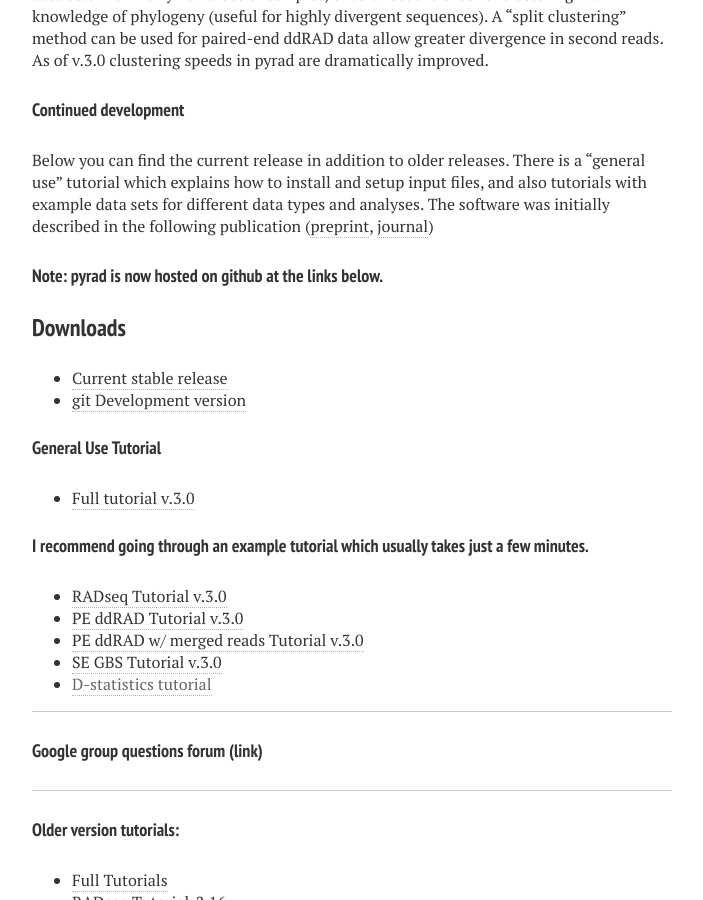
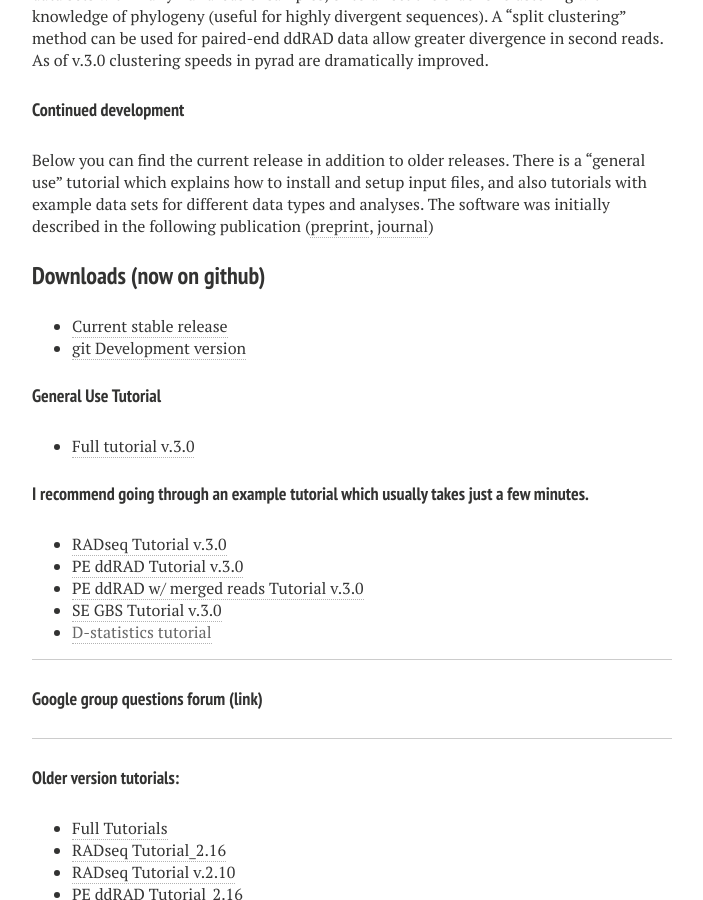
Before and after one commit to dereneaton/dereneaton.github.io, a Jekyll site: the page built from pyrad.md, in a window 1280 px wide and 900 px high, scrolled down 761 px. Shown: the whole window, without its empty margins (288-991 px from the left). Built offline with Jekyll 4.4.1, drawn with Linux system fonts in a browser that asks for light colours; Markdown is read by kramdown in place of the engine named in the settings.

Commit message:
pyrad update

```diff
--- a/pyrad.md
+++ b/pyrad.md
@@ -24,9 +24,7 @@ _pyRAD_ can analyze RAD, ddRAD, GBS, paired-end ddRAD and paired-end GBS data se
 #### Continued development
 Below you can find the current release in addition to older releases. There is a “general use” tutorial which explains how to install and setup input files, and also tutorials with example data sets for different data types and analyses. The software was initially described in the following publication ([preprint](http://biorxiv.org/content/early/2013/12/03/001081), [journal](http://bioinformatics.oxfordjournals.org/content/early/2014/03/20/bioinformatics.btu121 ))
 
-#### Note: pyrad is now hosted on github at the links below.
-
-### Downloads
+### Downloads (now on github)
 +  [Current stable release](https://github.com/dereneaton/pyrad/releases)
 +  [git Development version](https://github.com/dereneaton/pyrad/)
 
```
